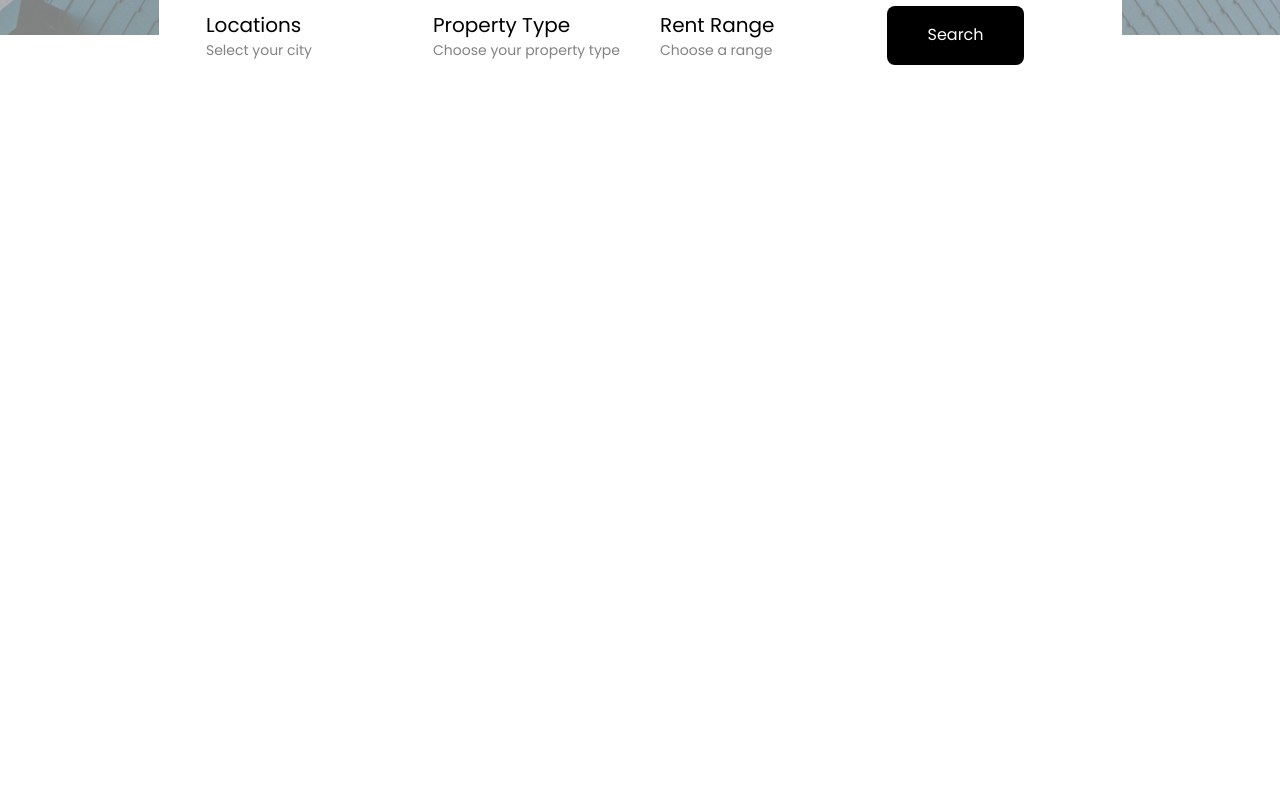
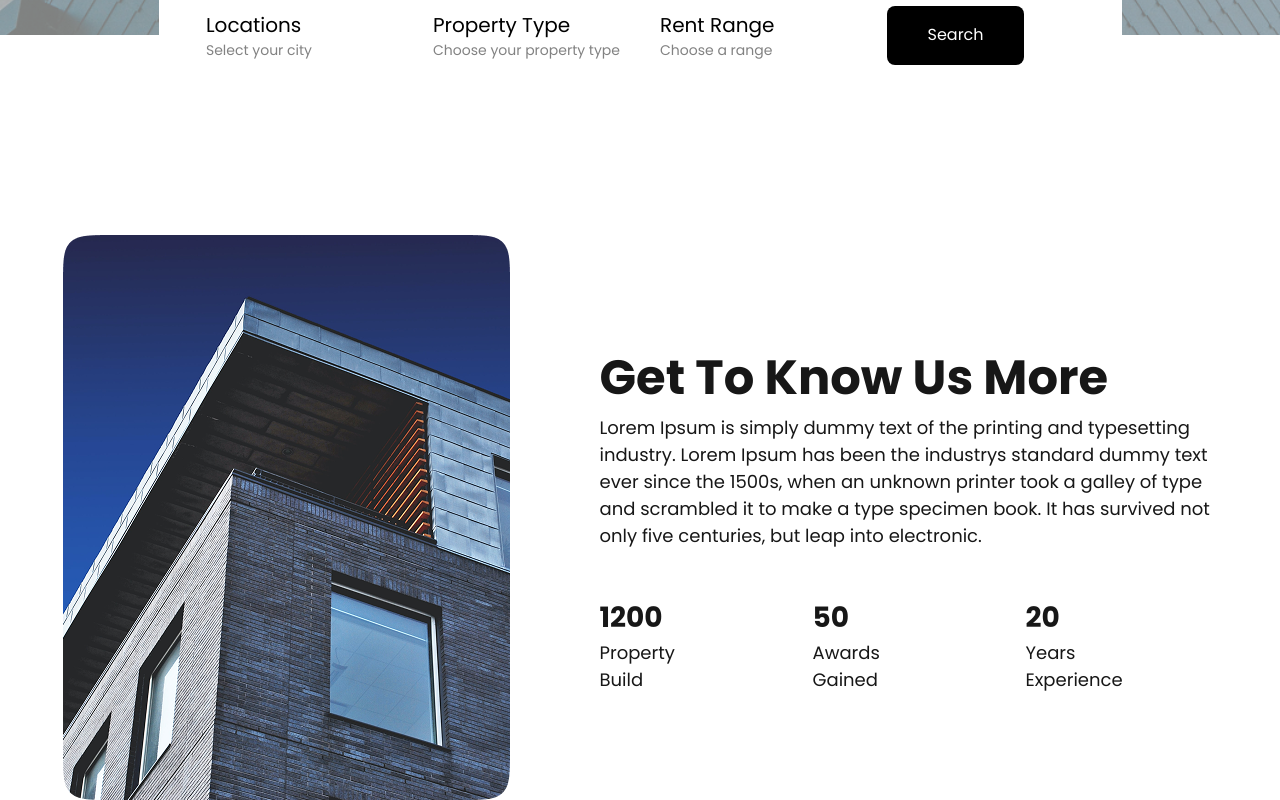
Before and after one commit to muhammadarii/RiPlaylist, a Next.js app: page / in a window 1280 px wide. Shown: the part 665-1465 px from the top of the page. Before the commit the page ends 800 px from the top, so only its background shows below. Built offline with nearby package versions, Linux system fonts and the light colour scheme.

Commit message:
feat: Add FilterBox and InformationSection components to enhance HomePage layout

```diff
--- a/src/app/page.tsx
+++ b/src/app/page.tsx
@@ -1,9 +1,11 @@
 import Image from "next/image";
 import HeroImage from "../../public/images/Hero.png";
+import FilterBox from "@/components/parts/FilterBox";
+import InformationSection from "@/components/sections/InformationSection";
 
 const page = () => {
   return (
-    <>
+    <div className="flex flex-col">
       <div className="relative flex flex-col items-center justify-center mt-[330px]">
         <div className="absolute top-1/2 left-1/2 transform -translate-x-1/2 -translate-y-1/2 text-center bg-black w-[1500px] h-[600px] rounded-[25px] backdrop-blur-2xl opacity-50">
           <Image
@@ -22,30 +24,11 @@ const page = () => {
             We provide a complete service for the sale, purchase or rental of
             real estate
           </p>
-          <div className="absolute bg-white w-[963px] h-[155px] rounded-[25px] mt-[600px] flex items-center justify-center">
-            <div className="grid grid-cols-4 items-center justify-between gap-10">
-              <div className="flex flex-col items-start justify-center text-black">
-                <label className="text-[20px]">Locations</label>
-                <p className="text-[14px] text-[#828282]">Select your city</p>
-              </div>
-              <div className="flex flex-col items-start justify-center text-black">
-                <label className="text-[20px]">Property Type</label>
-                <p className="text-[14px] text-[#828282]">
-                  Choose your property type
-                </p>
-              </div>
-              <div className="flex flex-col items-start justify-center text-black">
-                <label className="text-[20px]">Rent Range</label>
-                <p className="text-[14px] text-[#828282]">Choose a range</p>
-              </div>
-              <button className="w-[137px] h-[59px] bg-black text-white rounded-[8px] font-extralight leading-[120%]">
-                Search
-              </button>
-            </div>
-          </div>
+          <FilterBox />
         </div>
       </div>
-    </>
+      <InformationSection />
+    </div>
   );
 };
 
--- /dev/null
+++ b/src/components/parts/FilterBox.tsx
@@ -0,0 +1,27 @@
+const FilterBox = () => {
+  return (
+    <div className="absolute bg-white w-[963px] h-[155px] rounded-[25px] mt-[600px] flex items-center justify-center">
+      <div className="grid grid-cols-4 items-center justify-between gap-10">
+        <div className="flex flex-col items-start justify-center text-black">
+          <label className="text-[20px]">Locations</label>
+          <p className="text-[14px] text-[#828282]">Select your city</p>
+        </div>
+        <div className="flex flex-col items-start justify-center text-black">
+          <label className="text-[20px]">Property Type</label>
+          <p className="text-[14px] text-[#828282]">
+            Choose your property type
+          </p>
+        </div>
+        <div className="flex flex-col items-start justify-center text-black">
+          <label className="text-[20px]">Rent Range</label>
+          <p className="text-[14px] text-[#828282]">Choose a range</p>
+        </div>
+        <button className="w-[137px] h-[59px] bg-black text-white rounded-[8px] font-extralight leading-[120%]">
+          Search
+        </button>
+      </div>
+    </div>
+  );
+};
+
+export default FilterBox;
--- /dev/null
+++ b/src/components/sections/InformationSection.tsx
@@ -0,0 +1,40 @@
+import Image from "next/image";
+import HeroImage from "../../../public/images/Image1.png";
+
+const InformationSection = () => {
+  return (
+    <div className="flex flex-col items-center justify-center mt-[500px]">
+      <div className="flex flex-row items-center justify-between gap-[90px]">
+        <div>
+          <Image src={HeroImage} alt="HeroImage" />
+        </div>
+        <div className="flex flex-col items-start justify-center">
+          <h1 className="text-[48px] font-semibold">Get To Know Us More</h1>
+          <p className="text-[18px] font-[#BDBDBD] w-[618px]">
+            Lorem Ipsum is simply dummy text of the printing and typesetting
+            industry. Lorem Ipsum has been the industrys standard dummy text
+            ever since the 1500s, when an unknown printer took a galley of type
+            and scrambled it to make a type specimen book. It has survived not
+            only five centuries, but leap into electronic.
+          </p>
+          <div className="flex flex-row items-center justify-center gap-[116px] mt-[48px]">
+            <div>
+              <a className="text-[28px] font-bold">1200</a>
+              <p className="w-[97px] text-[18px]">Property Build</p>
+            </div>
+            <div>
+              <a className="text-[28px] font-bold">50</a>
+              <p className="w-[97px] text-[18px]">Awards Gained</p>
+            </div>
+            <div>
+              <a className="text-[28px] font-bold">20</a>
+              <p className="w-[97px] text-[18px]">Years Experience</p>
+            </div>
+          </div>
+        </div>
+      </div>
+    </div>
+  );
+};
+
+export default InformationSection;
```
Also changed, not shown: public/images/Image1.png (added).
